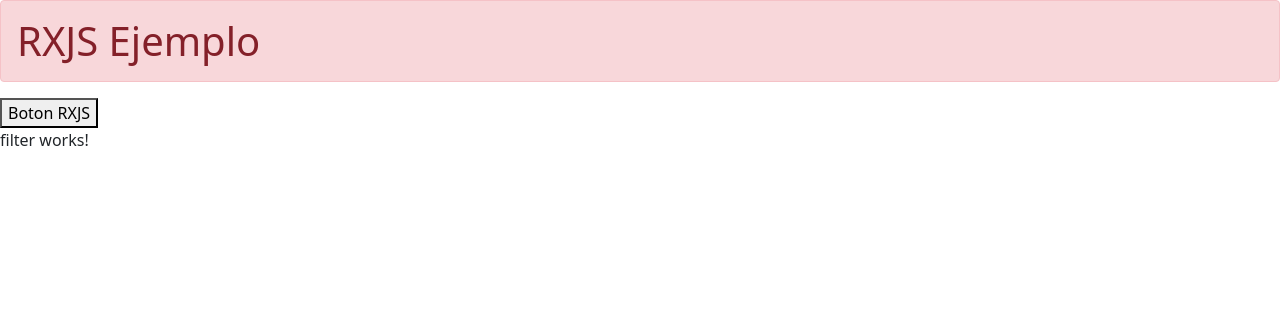
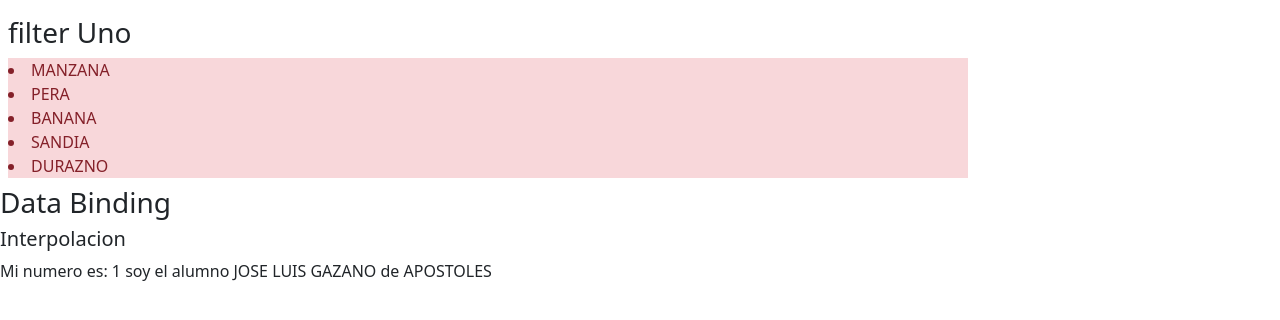
Before and after one commit to josegazano732/RxJS-JLG, an Angular app in the folder rxjs/: page / in a window 1280 px wide. Shown: the top 320 px of the page. Built offline with nearby package versions, Linux system fonts and the light colour scheme.

Commit message:
Data binding Interpolacion

```diff
--- a/rxjs/src/app/Filter/filter.component.html
+++ b/rxjs/src/app/Filter/filter.component.html
@@ -1 +1,9 @@
-<p>filter works!</p>
+
+
+<div class=" mt-3  w-75 m-2">
+    <h3>filter Uno</h3>
+
+<div *ngFor="let fruta of frutas" class=" alert-danger">
+    <li> {{fruta | uppercase}} </li>
+</div>
+</div>
--- a/rxjs/src/app/Filter/filter.component.ts
+++ b/rxjs/src/app/Filter/filter.component.ts
@@ -18,7 +18,6 @@
   ngOnInit(): void {
     //this.filtrarNum(75);
     this.filtrarfrutas();
-
 
   }
 
--- /dev/null
+++ b/rxjs/src/app/Model/alumno.ts
@@ -0,0 +1,14 @@
+export class Alumno {
+    public id:number;
+    public nombre:string;
+    public apellido:string;
+    public ciudad:string;
+
+
+    constructor (id:number, nombre:string, apellido: string,ciudad:string){
+        this.id=id;
+        this.nombre=nombre;
+        this.apellido=apellido;
+        this.ciudad=ciudad;
+    }
+}
--- a/rxjs/src/app/app.component.html
+++ b/rxjs/src/app/app.component.html
@@ -1,6 +1,7 @@
 
 
 <router-outlet>
-    <app-practica01></app-practica01>
+    <!--<app-practica01></app-practica01>-->
     <app-filter></app-filter>
+    <app-viewmodelo></app-viewmodelo>
 </router-outlet>
--- a/rxjs/src/app/app.module.ts
+++ b/rxjs/src/app/app.module.ts
@@ -5,13 +5,16 @@
 import { AppComponent } from './app.component';
 import { Practica01Component } from './practica01/practica01.component';
 import { FilterComponent } from './Filter/filter.component';
+import { ViewmodeloComponent } from './componente/viewmodelo/viewmodelo.component';
+
 
 
 @NgModule({
   declarations: [
     AppComponent,
     Practica01Component,
-    FilterComponent
+    FilterComponent,
+    ViewmodeloComponent
   ],
   imports: [
     BrowserModule,
--- /dev/null
+++ b/rxjs/src/app/componente/viewmodelo/viewmodelo.component.html
@@ -0,0 +1,6 @@
+<h3>Data Binding</h3>
+
+<div>
+    <h5>Interpolacion</h5>
+    <p>Mi numero es: {{alumno1.id}}  soy el alumno  {{alumno1.nombre | uppercase}}  {{alumno1.apellido | uppercase}} de {{alumno1.ciudad | uppercase}} </p>
+</div>
--- /dev/null
+++ b/rxjs/src/app/componente/viewmodelo/viewmodelo.component.ts
@@ -0,0 +1,21 @@
+import { Component, OnInit } from '@angular/core';
+
+import { Alumno } from 'src/app/Model/alumno';
+
+@Component({
+  selector: 'app-viewmodelo',
+  templateUrl: './viewmodelo.component.html',
+  styleUrls: ['./viewmodelo.component.css']
+})
+export class ViewmodeloComponent implements OnInit {
+
+    alumno1:Alumno= new Alumno (1,'Jose Luis','Gazano','Apostoles');
+
+  constructor() { }
+
+  ngOnInit(): void {
+  }
+
+
+
+}
--- a/rxjs/src/app/practica01/practica01.component.html
+++ b/rxjs/src/app/practica01/practica01.component.html
@@ -1,2 +1,3 @@
 <h1 class="alert alert-danger">RXJS Ejemplo</h1>
 <button (click)="rxjsFun()">Boton RXJS</button>
+<button (click)="irFiltro()">Ir a filtro</button>
--- a/rxjs/src/app/practica01/practica01.component.ts
+++ b/rxjs/src/app/practica01/practica01.component.ts
@@ -1,4 +1,5 @@
 import { Component, OnInit } from '@angular/core';
+import { Router } from '@angular/router';
 import { observable, Observable } from 'rxjs';
 
 @Component({
@@ -33,4 +34,8 @@
     console.log('just after subscribe');
   }
 
+  irFiltro() {
+
+  }
+
 }
```
Also changed, not shown: rxjs/src/app/componente/viewmodelo/viewmodelo.component.css (added).
